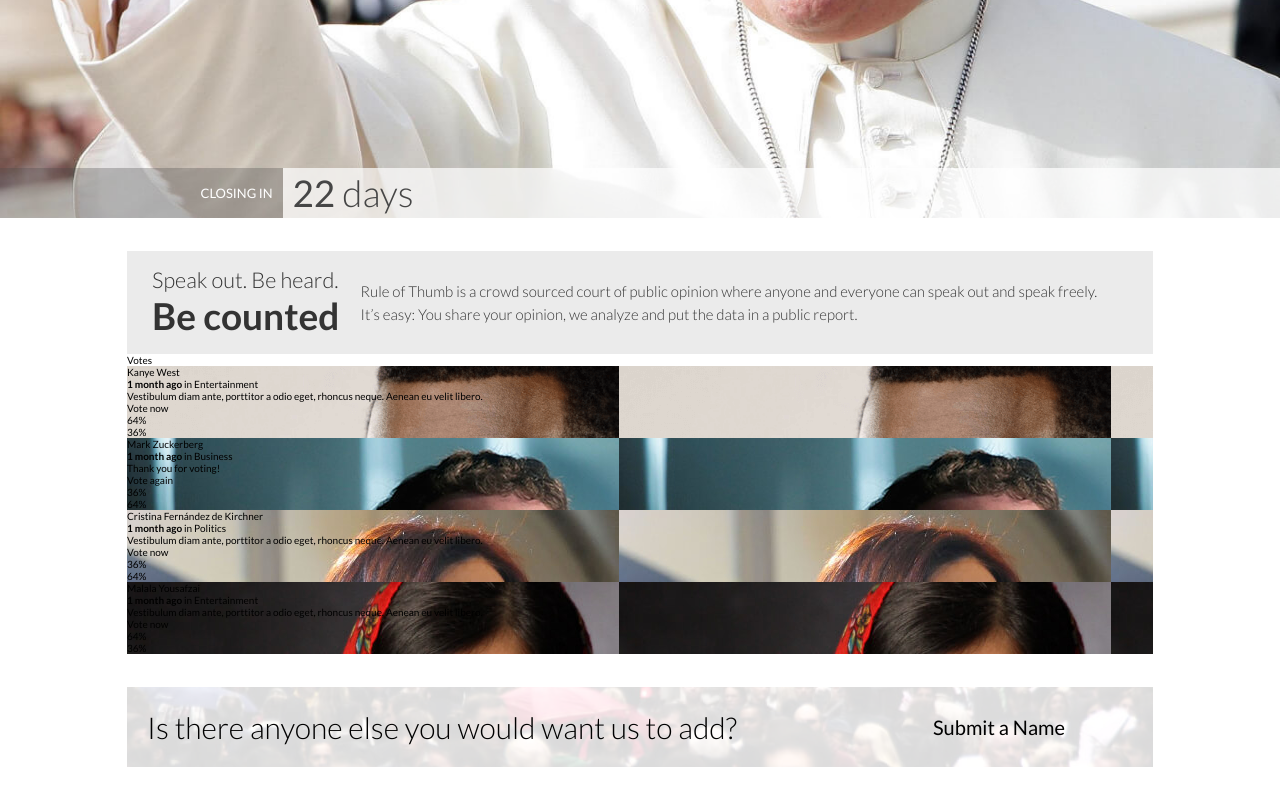
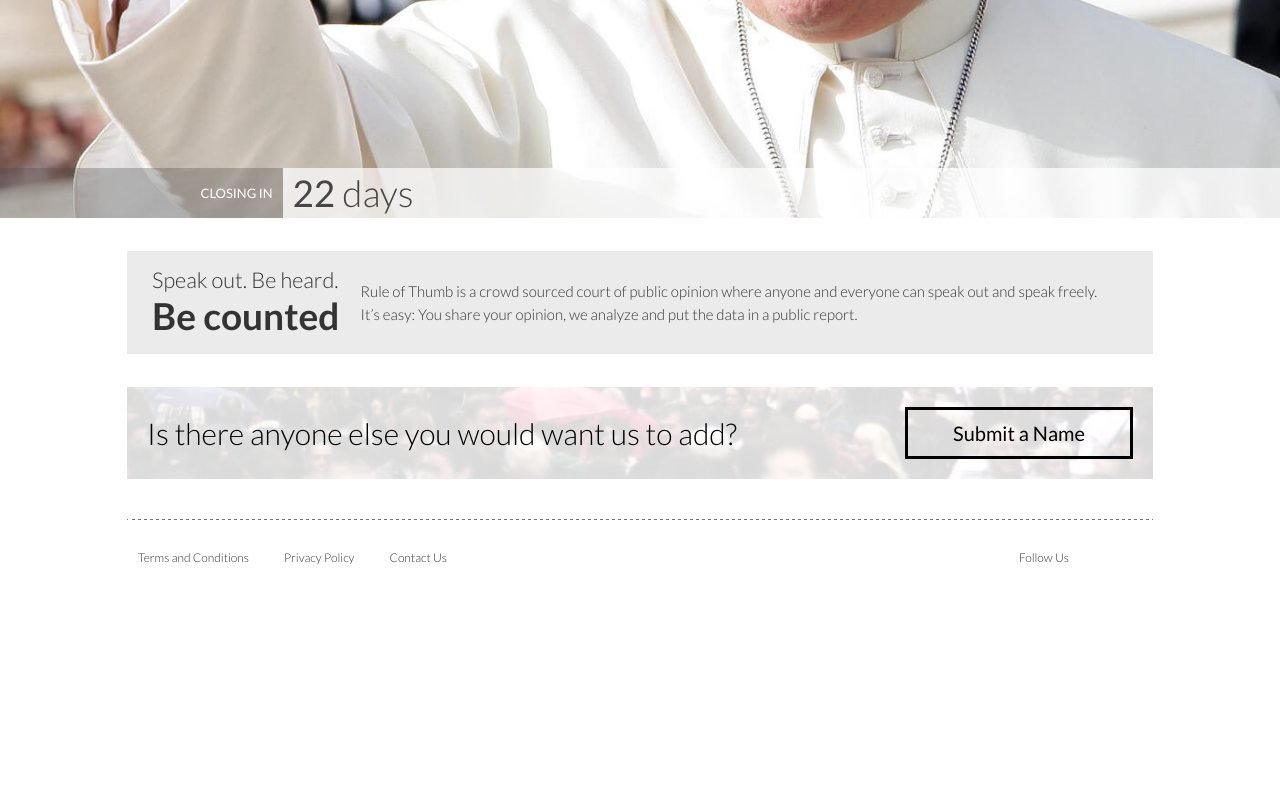
Before and after one commit to brianr482/zemoga-ui-test, an Angular app in the folder interactive/: page / in a window 1280 px wide. Shown: the part 527-1327 px from the top of the page. After the commit the page ends 1136 px from the top, so only its background shows below. Built offline with nearby package versions, Linux system fonts and the light colour scheme.

Commit message:
feat: Add button by sass component

```diff
--- a/interactive/src/app/app.component.html
+++ b/interactive/src/app/app.component.html
@@ -2,6 +2,7 @@
 <app-hero></app-hero>
 <div class="content">
   <app-message></app-message>
-  <app-list></app-list>
+  <!-- <app-list></app-list> -->
   <app-add-celebrity></app-add-celebrity>
+  <app-footer></app-footer>
 </div>
--- a/interactive/src/app/app.module.ts
+++ b/interactive/src/app/app.module.ts
@@ -10,6 +10,7 @@ import { TopbarComponent } from './components/topbar/topbar.component';
 import { ListComponent } from './components/list/list.component';
 import { MessageComponent } from './components/message/message.component';
 import { AddCelebrityComponent } from './components/add-celebrity/add-celebrity.component';
+import { FooterComponent } from './components/footer/footer.component';
 
 @NgModule({
   declarations: [
@@ -18,7 +19,8 @@ import { AddCelebrityComponent } from './components/add-celebrity/add-celebrity.
     TopbarComponent,
     ListComponent,
     MessageComponent,
-    AddCelebrityComponent
+    AddCelebrityComponent,
+    FooterComponent
   ],
   imports: [
     // Angular
--- /dev/null
+++ b/interactive/src/app/components/footer/footer.component.html
@@ -0,0 +1,12 @@
+<footer class="footer">
+  <div class="footer__internal-links">
+    <a class="btn btn--link" href="auth.html">Terms and Conditions</a>
+    <a class="btn btn--link" href="how-it-works.html">Privacy Policy</a>
+    <a class="btn btn--link" href="past-trials.html">Contact Us</a>
+  </div>
+  <div class="footer__social-networks">
+    <span class="footer__social-networks-label">Follow Us</span>
+    <span class="btn btn--icon icon-facebook"></span>
+    <span class="btn btn--icon icon-twitter"></span>
+  </div>
+</footer>
--- /dev/null
+++ b/interactive/src/app/components/footer/footer.component.scss
@@ -0,0 +1,74 @@
+@import 'abstracts/mixins';
+
+.footer {
+  color: #333333;
+  min-height: 5.4rem;
+  width: 100%;
+  display: flex;
+  flex-direction: column;
+  align-items: center;
+  justify-content: center;
+  padding-top: 2rem;
+  justify-content: center;
+  margin-top: 4rem;
+  overflow: hidden;
+  position: relative;
+  @include font-format('sm', 'light');
+
+  &__internal-links {
+    display: flex;
+    flex-direction: column;
+    align-items: center;
+    flex-grow: 1;
+
+    /* Media Queries */
+    @include respond-to('sm') {
+      flex-direction: row;
+      align-items: center;
+
+      .btn:nth-child(n + 2) {
+        margin-left: 1.3rem;
+      }
+    }
+  }
+
+  &__social-networks {
+    display: flex;
+    align-items: center;
+    margin-top: 1rem;
+
+    &-label {}
+
+    [class*='icon'] {
+      font-size: 2.5rem;
+      margin-top: 0.6rem;
+    }
+
+    &>*:nth-child(n + 2) {
+      margin-left: 2rem;
+    }
+
+    /* Media Queries */
+    @include respond-to('sm') {
+      flex-direction: row;
+      margin-top: 0;
+    }
+  }
+
+  &:before {
+    content: "";
+    position: absolute;
+    border-top: 3px dotted #707070;
+    $offset: -0.2rem;
+    top: $offset;
+    bottom: $offset;
+    left: $offset;
+    right: $offset;
+    z-index: -1;
+  }
+
+  /* Media Queries */
+  @include respond-to('sm') {
+    flex-direction: row;
+  }
+}
--- /dev/null
+++ b/interactive/src/app/components/footer/footer.component.ts
@@ -0,0 +1,15 @@
+import { Component, OnInit } from '@angular/core';
+
+@Component({
+  selector: 'app-footer',
+  templateUrl: './footer.component.html',
+  styleUrls: ['./footer.component.scss']
+})
+export class FooterComponent implements OnInit {
+
+  constructor() { }
+
+  ngOnInit() {
+  }
+
+}
--- a/interactive/src/app/shared/shared.module.ts
+++ b/interactive/src/app/shared/shared.module.ts
@@ -1,16 +1,21 @@
 import { NgModule } from '@angular/core';
 import { CommonModule } from '@angular/common';
-import { FormsModule, ReactiveFormsModule } from '@angular/forms';
+import { FormsModule } from '@angular/forms';
 
+const exportedComponents = [
+];
 @NgModule({
   imports: [
     CommonModule,
     FormsModule,
   ],
-  declarations: [],
+    declarations: [
+      ...exportedComponents,
+    ],
   exports: [
     CommonModule,
     FormsModule,
+    ...exportedComponents,
   ]
 })
 export class SharedModule { }
--- /dev/null
+++ b/interactive/src/styles/components/_button.scss
@@ -0,0 +1,23 @@
+.btn {
+  cursor: pointer;
+  padding: 1.1rem;
+  transition: background 0.3s;
+
+  &--link {
+
+    &:hover,
+    &:focus {
+      text-decoration: underline;
+    }
+  }
+
+  &--outline {
+    min-width: 10rem;
+    display: flex;
+    justify-content: center;
+    align-items: center;
+    font-size: 1.4rem;
+    border: 0.1rem solid;
+    border-color: inherit;
+  }
+}
--- /dev/null
+++ b/interactive/src/styles/components/_component.scss
@@ -0,0 +1 @@
+@import 'button';
--- a/interactive/src/styles/main.scss
+++ b/interactive/src/styles/main.scss
@@ -7,6 +7,8 @@
 @import 'abstracts/helpers';
 /* Placeholders and utils classes */
 
+@import 'components/component';
+
 @import 'base/base';
 @import 'base/reset';
 @import 'base/typography';
```
